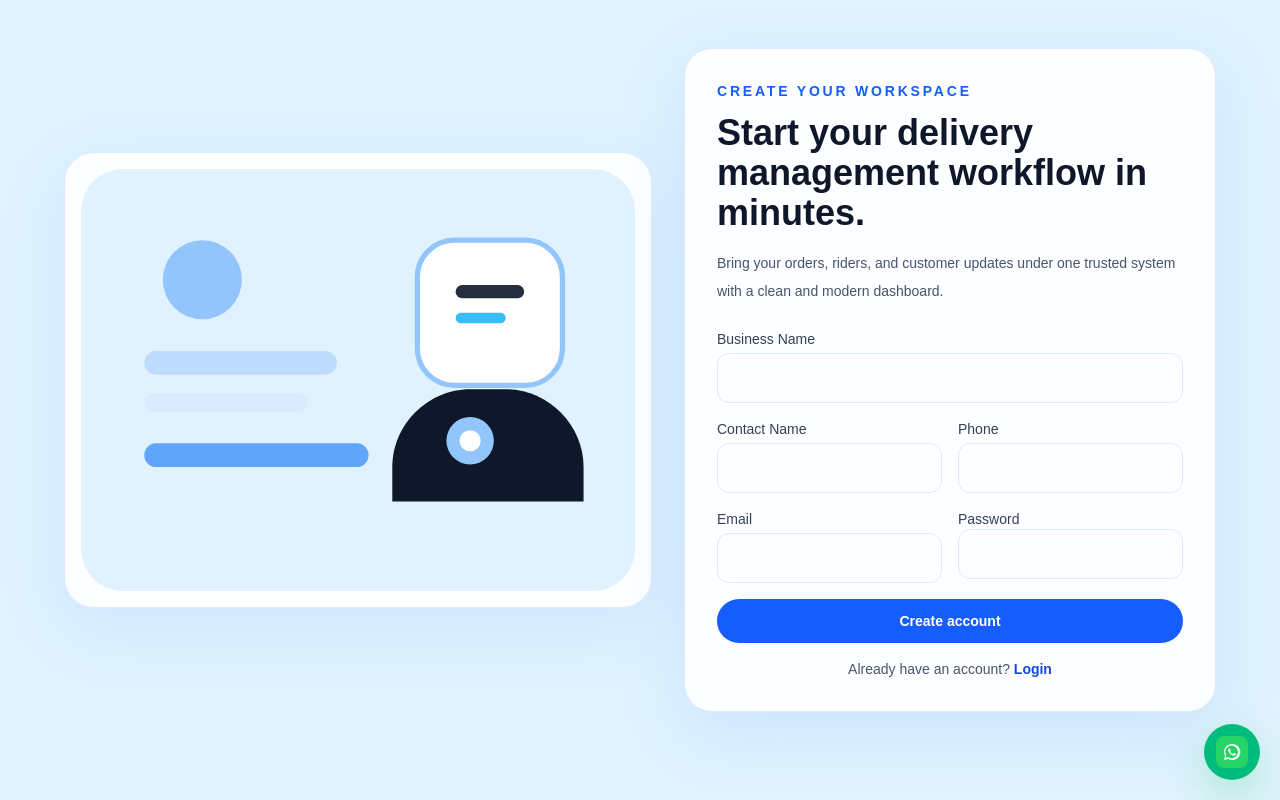
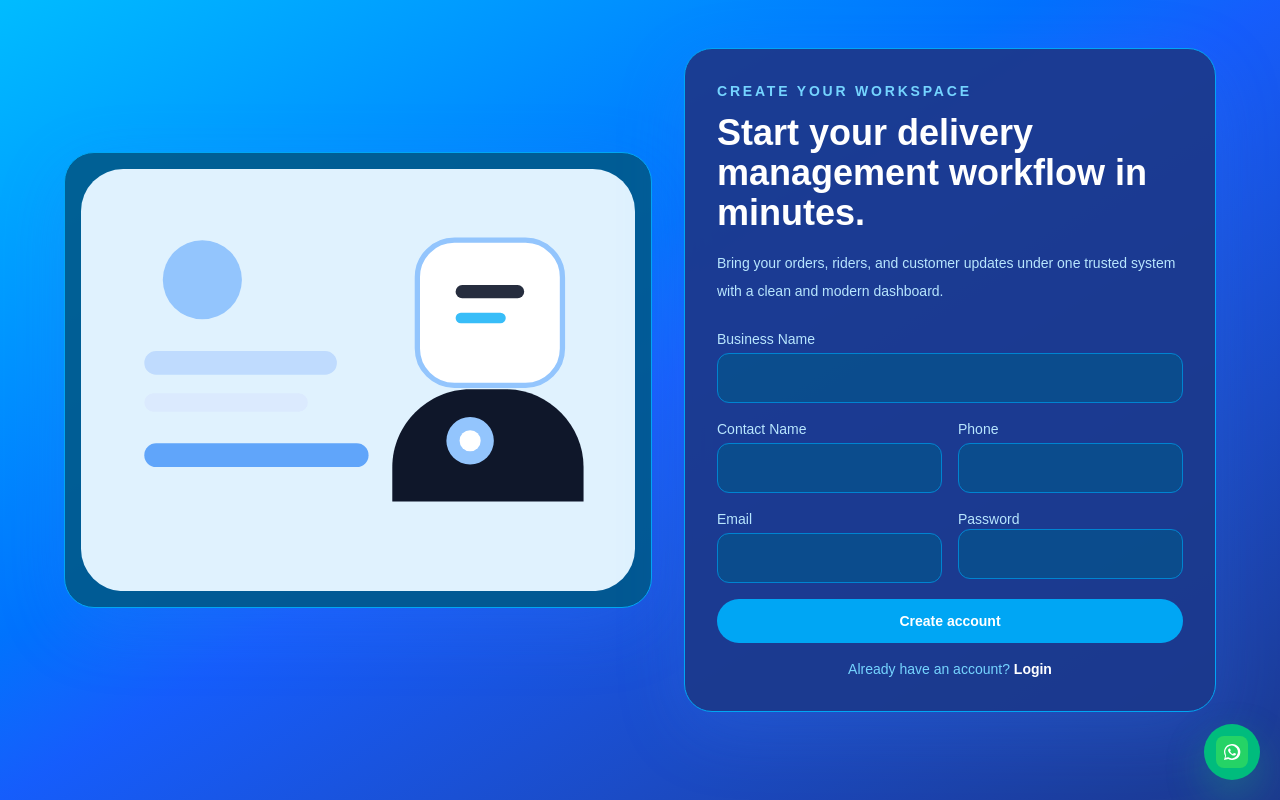
Before and after one commit to dayobabatunde1-web/dayobabatunde, a Next.js app: page /auth/signup in a window 1280 px wide. Built offline with nearby package versions, Linux system fonts and the light colour scheme.

Commit message:
apply blue theme to signup page

```diff
--- a/app/auth/signup/page.tsx
+++ b/app/auth/signup/page.tsx
@@ -62,49 +62,49 @@ export default function SignupPage() {
   }
 
   return (
-    <main className="min-h-screen px-6 py-12 sm:px-10">
+    <main className="min-h-screen bg-gradient-to-br from-sky-400 via-blue-600 to-blue-900 px-6 py-12 sm:px-10">
       <div className="mx-auto grid max-w-6xl gap-8 lg:grid-cols-[1.05fr_0.95fr] lg:items-center">
-        <div className="rounded-[30px] border border-blue-100 bg-white/90 p-4 shadow-[0_20px_70px_rgba(59,130,246,0.1)]">
+        <div className="rounded-[30px] border border-sky-500 bg-sky-800/90 p-4 shadow-[0_20px_70px_rgba(59,130,246,0.2)]">
           <AuthIllustration className="w-full" />
         </div>
 
-        <div className="rounded-[28px] border border-blue-100 bg-white/95 p-6 shadow-[0_20px_70px_rgba(59,130,246,0.12)] sm:p-8">
-          <p className="text-sm font-semibold uppercase tracking-[0.2em] text-blue-600">Create your workspace</p>
-          <h1 className="mt-3 text-3xl font-bold text-slate-900 sm:text-4xl">Start your delivery management workflow in minutes.</h1>
-          <p className="mt-4 text-sm leading-7 text-slate-600">
+        <div className="rounded-[28px] border border-sky-500 bg-blue-900/95 p-6 shadow-[0_20px_70px_rgba(59,130,246,0.2)] sm:p-8">
+          <p className="text-sm font-semibold uppercase tracking-[0.2em] text-sky-300">Create your workspace</p>
+          <h1 className="mt-3 text-3xl font-bold text-white sm:text-4xl">Start your delivery management workflow in minutes.</h1>
+          <p className="mt-4 text-sm leading-7 text-sky-200">
             Bring your orders, riders, and customer updates under one trusted system with a clean and modern dashboard.
           </p>
-          {error && <p className="mt-4 rounded-2xl bg-rose-50 px-4 py-3 text-sm text-rose-600">{error}</p>}
+          {error && <p className="mt-4 rounded-2xl bg-rose-500/20 px-4 py-3 text-sm text-rose-200">{error}</p>}
           <form onSubmit={handleSignup} className="mt-6 space-y-4">
             <div className="grid gap-4 sm:grid-cols-2">
               <div className="sm:col-span-2">
-                <label className="mb-1 block text-sm font-medium text-slate-700">Business Name</label>
-                <input name="business_name" value={form.business_name} onChange={handleChange} className="w-full rounded-xl border border-blue-100 px-4 py-3 outline-none transition focus:border-blue-400 focus:ring-2 focus:ring-blue-100" required />
+                <label className="mb-1 block text-sm font-medium text-sky-200">Business Name</label>
+                <input name="business_name" value={form.business_name} onChange={handleChange} className="w-full rounded-xl border border-sky-600 bg-sky-800/60 px-4 py-3 text-white placeholder-sky-400 outline-none transition focus:border-sky-400 focus:ring-2 focus:ring-sky-500/40" required />
               </div>
               <div>
-                <label className="mb-1 block text-sm font-medium text-slate-700">Contact Name</label>
-                <input name="contact_name" value={form.contact_name} onChange={handleChange} className="w-full rounded-xl border border-blue-100 px-4 py-3 outline-none transition focus:border-blue-400 focus:ring-2 focus:ring-blue-100" required />
+                <label className="mb-1 block text-sm font-medium text-sky-200">Contact Name</label>
+                <input name="contact_name" value={form.contact_name} onChange={handleChange} className="w-full rounded-xl border border-sky-600 bg-sky-800/60 px-4 py-3 text-white placeholder-sky-400 outline-none transition focus:border-sky-400 focus:ring-2 focus:ring-sky-500/40" required />
               </div>
               <div>
-                <label className="mb-1 block text-sm font-medium text-slate-700">Phone</label>
-                <input name="phone" value={form.phone} onChange={handleChange} className="w-full rounded-xl border border-blue-100 px-4 py-3 outline-none transition focus:border-blue-400 focus:ring-2 focus:ring-blue-100" required />
+                <label className="mb-1 block text-sm font-medium text-sky-200">Phone</label>
+                <input name="phone" value={form.phone} onChange={handleChange} className="w-full rounded-xl border border-sky-600 bg-sky-800/60 px-4 py-3 text-white placeholder-sky-400 outline-none transition focus:border-sky-400 focus:ring-2 focus:ring-sky-500/40" required />
               </div>
               <div>
-                <label className="mb-1 block text-sm font-medium text-slate-700">Email</label>
-                <input type="email" name="email" value={form.email} onChange={handleChange} className="w-full rounded-xl border border-blue-100 px-4 py-3 outline-none transition focus:border-blue-400 focus:ring-2 focus:ring-blue-100" required />
+                <label className="mb-1 block text-sm font-medium text-sky-200">Email</label>
+                <input type="email" name="email" value={form.email} onChange={handleChange} className="w-full rounded-xl border border-sky-600 bg-sky-800/60 px-4 py-3 text-white placeholder-sky-400 outline-none transition focus:border-sky-400 focus:ring-2 focus:ring-sky-500/40" required />
               </div>
               <div>
-                <label className="block text-sm font-medium text-slate-700">Password</label>
-                <input type="password" name="password" value={form.password} onChange={handleChange} className="w-full rounded-xl border border-blue-100 px-4 py-3 outline-none transition focus:border-blue-400 focus:ring-2 focus:ring-blue-100" required />
+                <label className="block text-sm font-medium text-sky-200">Password</label>
+                <input type="password" name="password" value={form.password} onChange={handleChange} className="w-full rounded-xl border border-sky-600 bg-sky-800/60 px-4 py-3 text-white placeholder-sky-400 outline-none transition focus:border-sky-400 focus:ring-2 focus:ring-sky-500/40" required />
               </div>
             </div>
-            <button type="submit" disabled={loading} className="w-full rounded-full bg-blue-600 px-5 py-3 text-sm font-semibold text-white transition hover:bg-blue-700 disabled:cursor-not-allowed disabled:opacity-70">
+            <button type="submit" disabled={loading} className="w-full rounded-full bg-sky-500 px-5 py-3 text-sm font-semibold text-white transition hover:bg-sky-400 disabled:cursor-not-allowed disabled:opacity-70">
               {loading ? 'Creating account...' : 'Create account'}
             </button>
           </form>
-          <p className="mt-4 text-center text-sm text-slate-600">
+          <p className="mt-4 text-center text-sm text-sky-300">
             Already have an account?{' '}
-            <a href="/auth/login" className="font-semibold text-blue-700">Login</a>
+            <a href="/auth/login" className="font-semibold text-white hover:text-sky-200">Login</a>
           </p>
         </div>
       </div>
--- a/app/layout.tsx
+++ b/app/layout.tsx
@@ -34,7 +34,7 @@ export default function RootLayout({
       lang="en"
       className={`${geistSans.variable} ${geistMono.variable} h-full antialiased`}
     >
-      <body className="min-h-full flex flex-col bg-[linear-gradient(180deg,#f8fbff_0%,#ffffff_45%,#e0f2fe_100%)] text-slate-900">
+      <body className="min-h-full flex flex-col bg-gradient-to-br from-sky-400 via-blue-600 to-blue-900 text-white">
         {children}
         <WhatsAppChat />
       </body>
```
